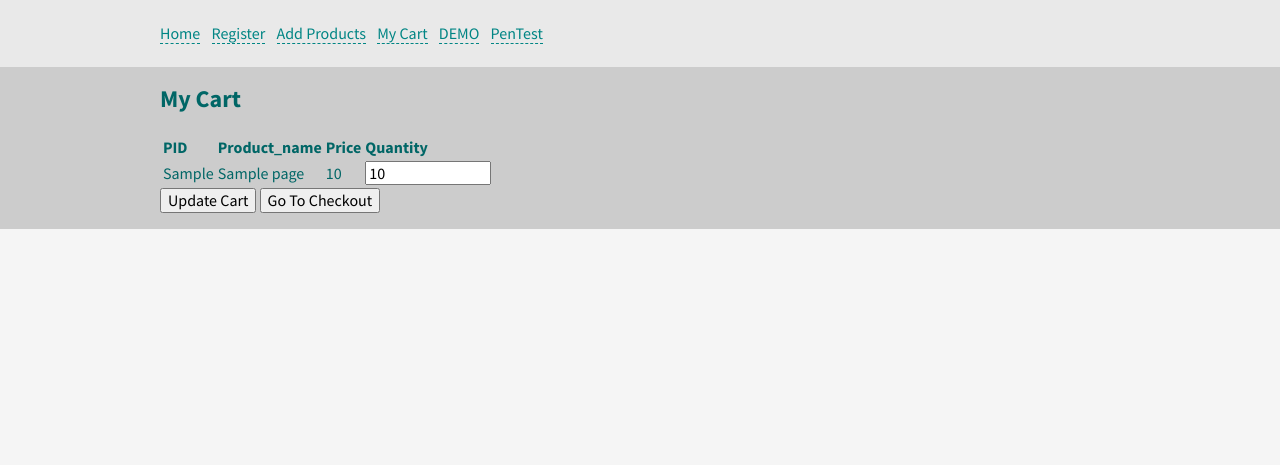
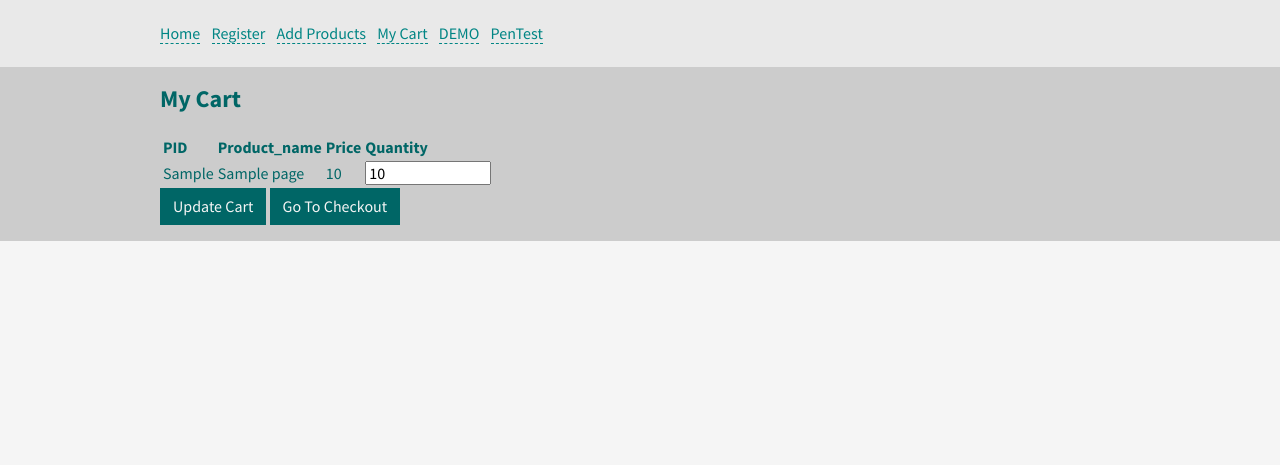
Before and after one commit to Digital-Media/onlineshop, a PHP site: template templates/mycartMain.html.twig in a window 1280 px wide. Shown: the part 93-558 px from the top of the page. Run offline with PHP 8.4, Linux system fonts and the light colour scheme; the template is opened without the code that fills it: most values are stand-ins (such as "Sample title", 1, 10 or a date in 2020); some libraries are stand-ins or nearby versions.

Commit message:
added css class to submit buttons

```diff
--- a/templates/mycartMain.html.twig
+++ b/templates/mycartMain.html.twig
@@ -37,8 +37,8 @@
                 </div>
                 {% if not(pageArray is empty) %}
                     <div class="Grid-full">
-                        <input type="submit" name="update" value="Update Cart" />
-                        <input type="submit" name="checkout" value="Go To Checkout" />
+                        <input type="submit" class="Button" name="update" value="Update Cart" />
+                        <input type="submit" class="Button" name="checkout" value="Go To Checkout" />
                     </div>
                 {% endif %}
             </form>
```
